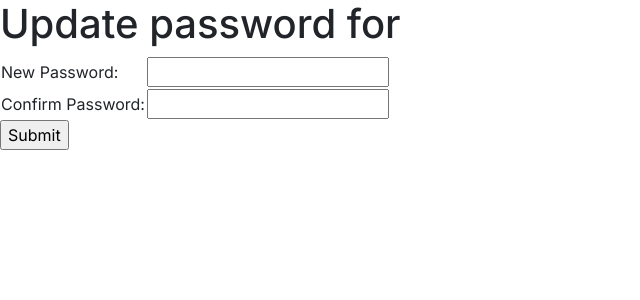
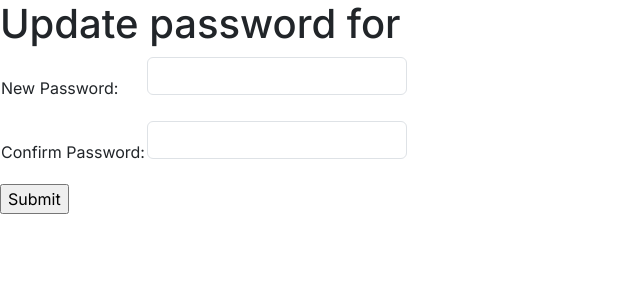
Before and after one commit to risharmaa/timesheet-error-tracker, a Flask app: page /updatepassword in a window 1280 px wide. Shown: the part 102-402 px from the top of the page, without its empty margins (0-640 px from the left). Run offline with Flask 3, Linux system fonts and the light colour scheme; a user stored in the database is signed in.

Commit message:
updated styling for contact_list.html, update_password.html, and view_timesheets.html

```diff
--- a/templates/contact_list.html
+++ b/templates/contact_list.html
@@ -105,7 +105,7 @@
         {% endif %}
         {% endwith %}
         <h1>Contact List</h1>
-        <h3>Search for contacts:</h3>
+        <h5>Search for contacts:</h5>
         <form action="/contactlist" method = "GET">
         <label for="email">Email:</label>
         <input type="text" name="email">
--- a/templates/update_password.html
+++ b/templates/update_password.html
@@ -69,11 +69,11 @@
         <table>
           <tr>
             <td><label for="new">New Password:</label></td>
-            <td><input type="text" name="new" required><br></td>
+            <td><input type="password" name="new" class="form-control" required><br></td>
           </tr>
           <tr>
             <td><label for="second">Confirm Password:</label></td>
-            <td><input type="text" name="second" required><br></td>
+            <td><input type="password" name="second" class="form-control" required><br></td>
           </tr>
         </table>
       <input type="submit" name="submit">
--- a/templates/view_timesheets.html
+++ b/templates/view_timesheets.html
@@ -118,6 +118,7 @@
         {% endif %}
         {% endwith %}
         <h1>View Timesheet Errors</h1>
+        <h5>Search for Timesheet Errors:</h5>
         <form action="/viewtimesheets" method = "GET">
         <label for="client">Client:</label>
         <select name="client">
```
